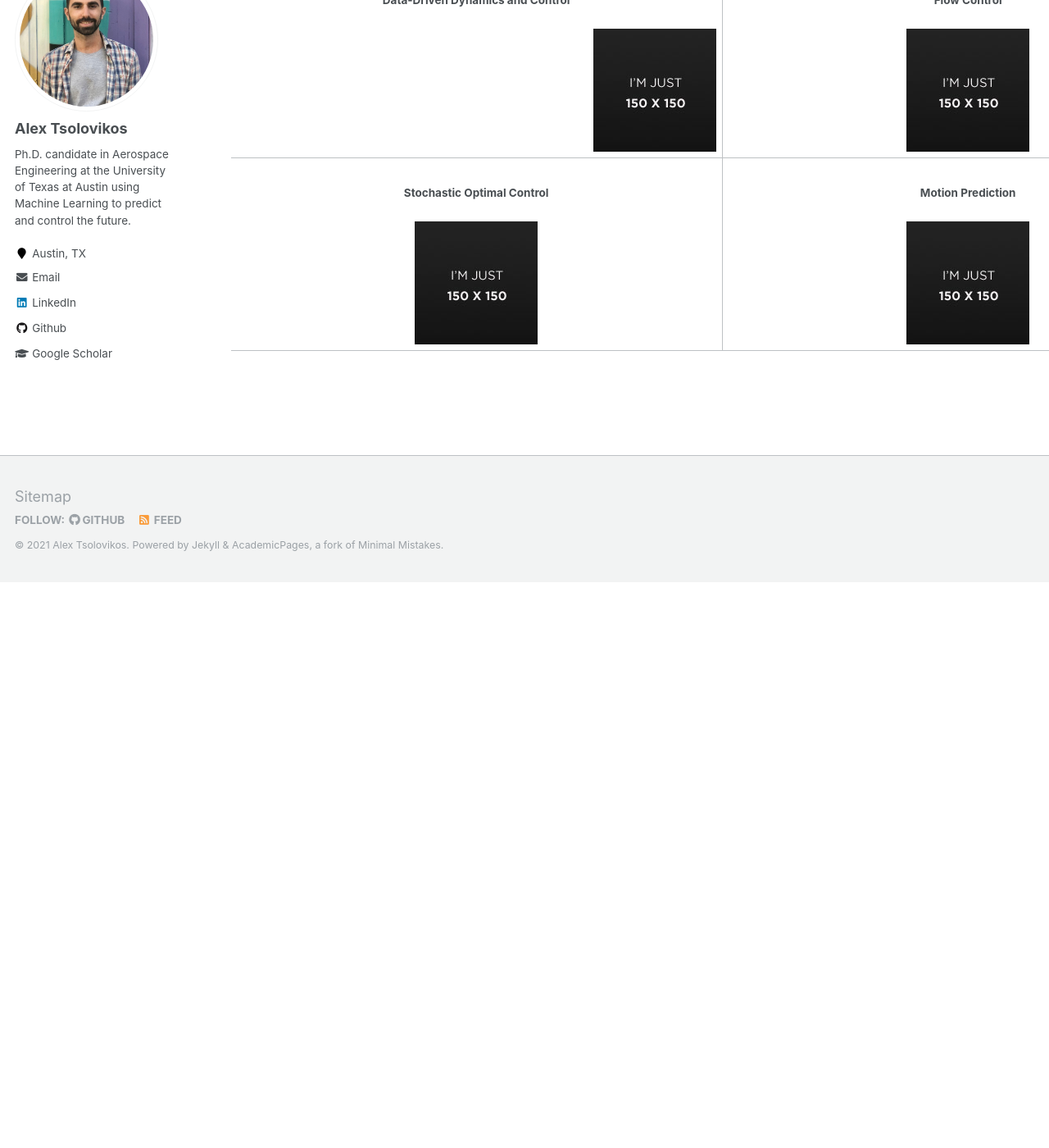
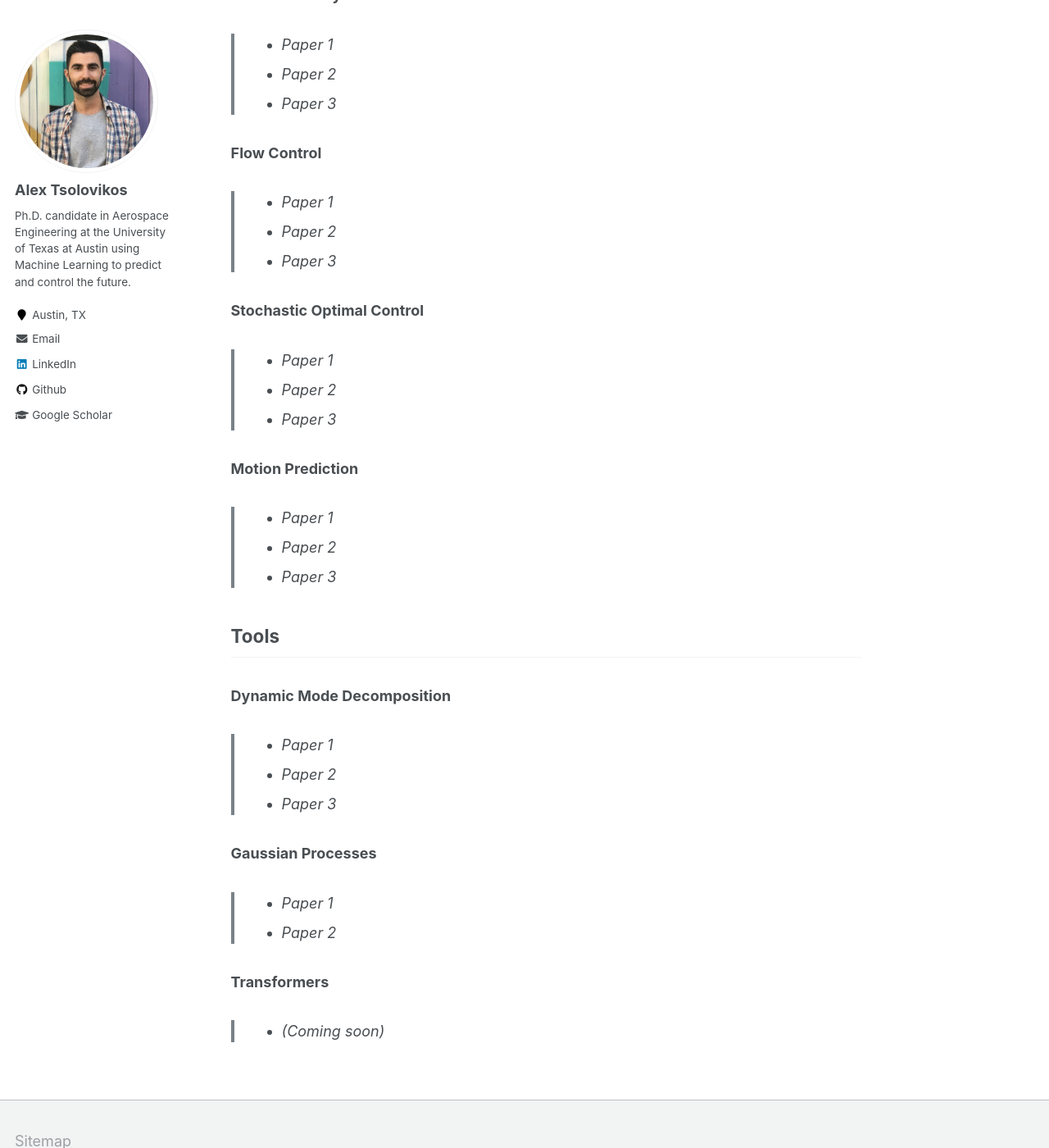
Before and after one commit to alextsolovikos/alextsolovikos.github.io, a Jekyll site: the page built from _pages/about.md, in a window 1280 px wide and 1400 px high, scrolled down 689 px. Shown: the whole window at 82% size. Built offline with Jekyll 4.4.1, drawn with Linux system fonts in a browser that asks for light colours.

Commit message:
Update about.md

```diff
--- a/_pages/about.md
+++ b/_pages/about.md
@@ -20,23 +20,38 @@ Here are some of the projects that I'm working on and the tools I am developing.
 ## Topics
 
 
-<table style="width: 1200px; height: 446px; margin-left: auto; margin-right: auto; border: 0px solid black;">
-<tbody>
-<tr>
-<td style="width: 600px; text-align: center;">
-<h3>Data-Driven Dynamics and Control</h3>
-<br /><img src="https://alextsolovikos.github.io/images/image-alignment-150x150.jpg" alt="Data-Driven Dynamics and Control" width="150" height="150" style="float:right"/></td>
-<td style="width: 600px; text-align: center;">
-<h3>Flow Control</h3>
-<br /><img src="https://alextsolovikos.github.io/images/image-alignment-150x150.jpg" alt="Flow Control" width="150" height="150" /></td>
-</tr>
-<tr>
-<td style="width: 600px; text-align: center;">
-<h3>Stochastic Optimal Control</h3>
-<br /><img src="https://alextsolovikos.github.io/images/image-alignment-150x150.jpg" alt="Stochastic Optimal Control" width="150" height="150" /></td>
-<td style="width: 600px; text-align: center;">
-<h3>Motion Prediction</h3>
-<br /><img src="https://alextsolovikos.github.io/images/image-alignment-150x150.jpg" alt="Motion Prediction" width="150" height="150" /></td>
-</tr>
-</tbody>
-</table>
+### Data-Driven Dynamics and Control
+> - Paper 1
+> - Paper 2
+> - Paper 3
+
+### Flow Control
+> - Paper 1
+> - Paper 2
+> - Paper 3
+
+### Stochastic Optimal Control
+> - Paper 1
+> - Paper 2
+> - Paper 3
+
+### Motion Prediction
+> - Paper 1
+> - Paper 2
+> - Paper 3
+
+
+## Tools
+
+
+### Dynamic Mode Decomposition
+> - Paper 1
+> - Paper 2
+> - Paper 3
+
+### Gaussian Processes
+> - Paper 1
+> - Paper 2
+
+### Transformers
+> - (Coming soon)
```
